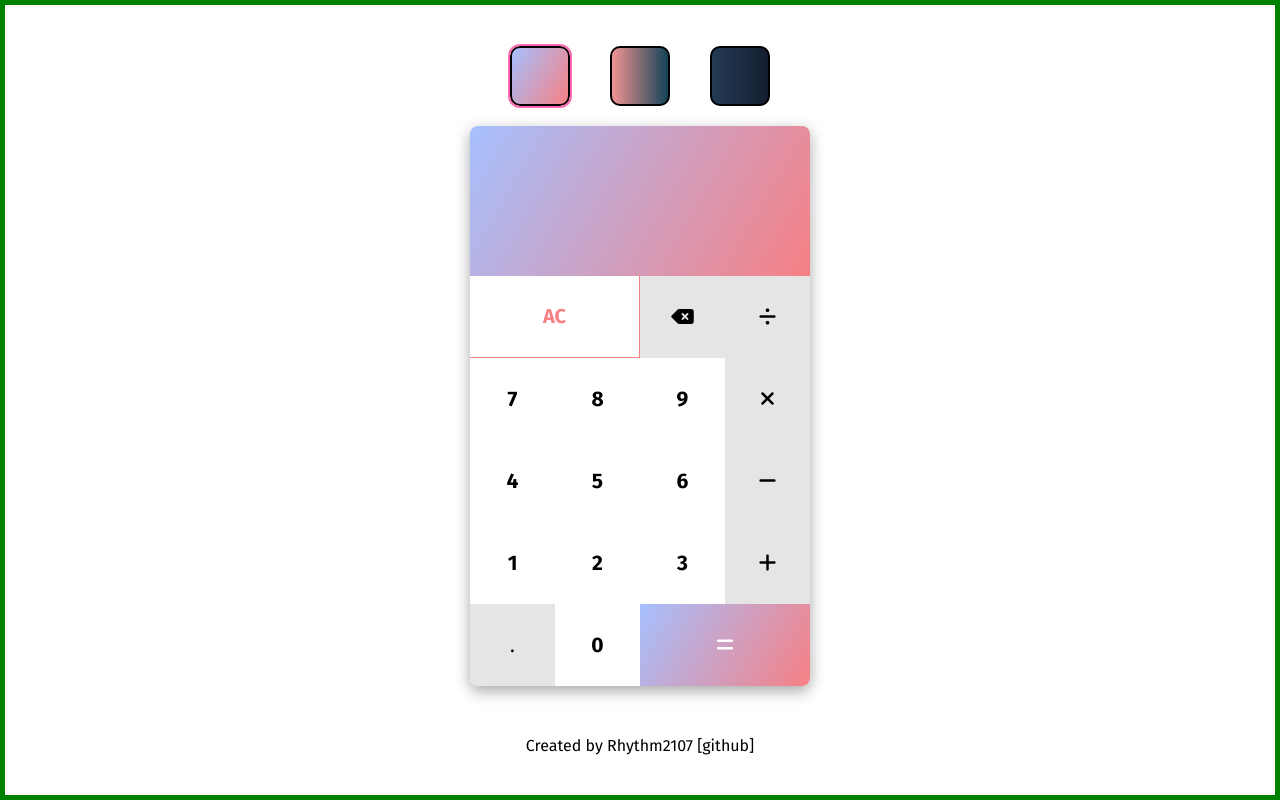
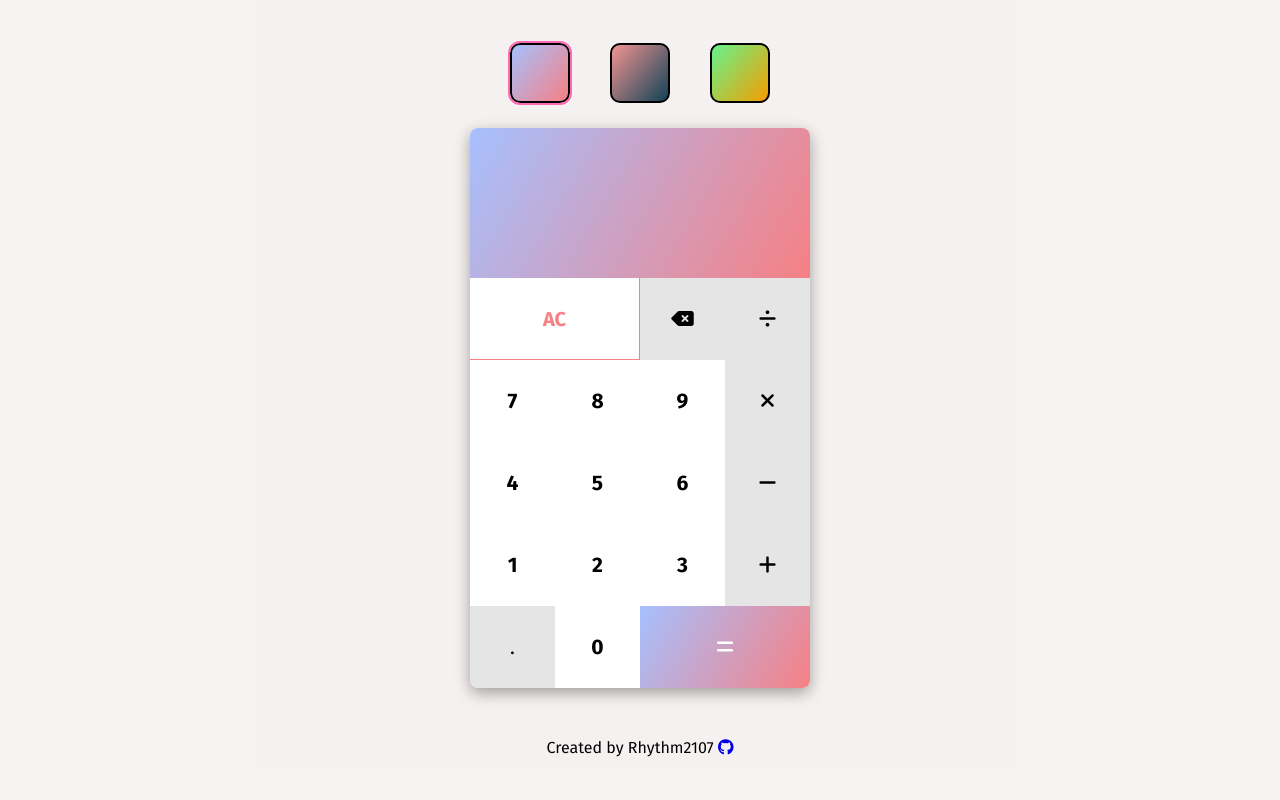
Before and after one commit to rhythm2107/calculator, a plain HTML site: page index.html in a window 1280 px wide. Drawn offline with Linux system fonts and the light colour scheme.

```diff
--- a/index.html
+++ b/index.html
@@ -60,7 +60,11 @@
         </div>
     </div>
     <div class="footer">
-        <p>Created by Rhythm2107 [github]</p>
+        <p>Created by Rhythm2107
+            <a href="https://github.com/rhythm2107" target="_blank">
+                <i class="fa-brands fa-github"></i>
+            </a>
+        </p>
     </div>
 </body>
 
--- a/styles.css
+++ b/styles.css
@@ -13,7 +13,7 @@
 html, body {
     height: 100%;
     font-family: "Fira Sans", sans-serif;
-    background-color:white;
+    background-color:rgba(245, 239, 239, 0.568);
 }
 
 body {
@@ -22,15 +22,15 @@ body {
     justify-content: center;
     align-items: center;
     height: 100vh;
-    border: 5px solid green;
 }
 
 .themes {
     display: flex;
     justify-content: space-evenly;
-    /* border: 3px solid red; */
     width: 340px;
     height: 60px;
+    margin-bottom: 5px;
+    min-height: 60px;
 }
 
 .theme {
@@ -41,7 +41,9 @@ body {
     display: flex;
     flex-direction: column;
     height: 560px;
+    min-height: 560px;
     width: 340px;
+    min-width: 340px;
     margin-top: 20px;
     margin-bottom: 50px;
     box-shadow: rgba(0, 0, 0, 0.35) 0px 5px 15px;
@@ -171,7 +173,7 @@ body {
 }
 
 .t1 {
-    background: linear-gradient(120deg, #a6c0fe 0%, #f68084 100%);
+    background: linear-gradient(130deg, #a6c0fe 0%, #f68084 100%);
     cursor: pointer;
     border-radius: 10px;
     border: 2px solid black;
@@ -179,7 +181,7 @@ body {
 }
 
 .t2 {
-    background: linear-gradient(to right, #F29492, #114357);
+    background: linear-gradient(130deg, #F29492, #114357);
     cursor: pointer;
     border-radius: 10px;
     border: 2px solid black;
@@ -187,9 +189,17 @@ body {
 }
 
 .t3 {
-    background: linear-gradient(to right, #243B55, #141E30);
+    background: linear-gradient(130deg, #64f38c, #f79d00);
     cursor: pointer;
     border-radius: 10px;
     border: 2px solid black;
     box-sizing: border-box;
 }
+
+.footer i {
+    transition: transform 0.3s ease;
+}
+
+.footer i:hover {
+    transform: scale(1.2);
+}
--- a/themes.js
+++ b/themes.js
@@ -19,9 +19,9 @@ document.addEventListener('DOMContentLoaded', (event) => {
                 document.documentElement.style.setProperty('--gradient', 'linear-gradient(to right, #F29492, #114357)');
                 document.documentElement.style.setProperty('--highlight', '#F29492');
             } else if (this.classList.contains('t3')) {
-                document.documentElement.style.setProperty('--bg-solid', '#243B55');
-                document.documentElement.style.setProperty('--gradient', 'linear-gradient(to right, #243B55, #141E30)');
-                document.documentElement.style.setProperty('--highlight', '#141E30');
+                document.documentElement.style.setProperty('--bg-solid', '#f79d00');
+                document.documentElement.style.setProperty('--gradient', 'linear-gradient(to right, #64f38c, #f79d00)');
+                document.documentElement.style.setProperty('--highlight', '#64f38c');
             }
         });
     });
```
